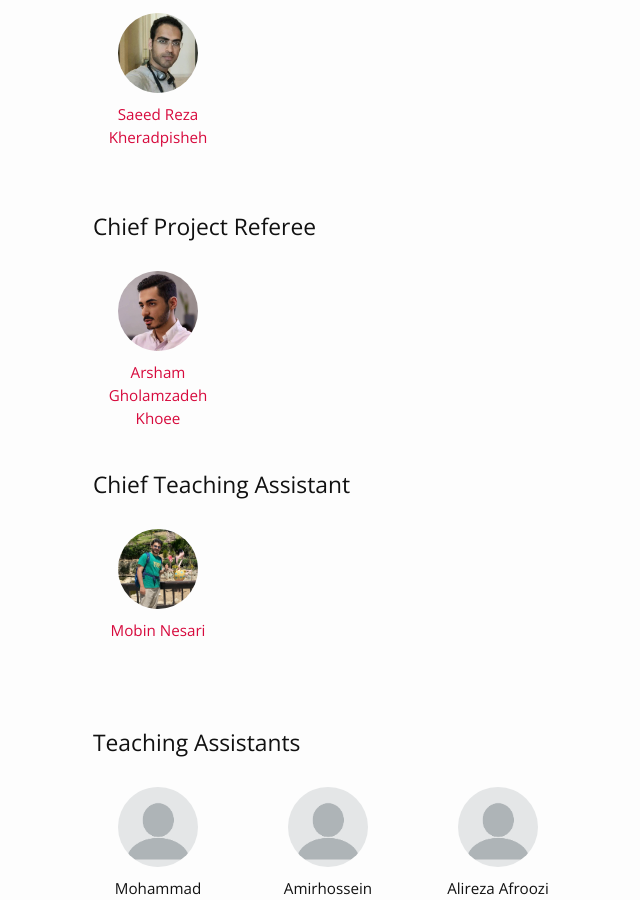
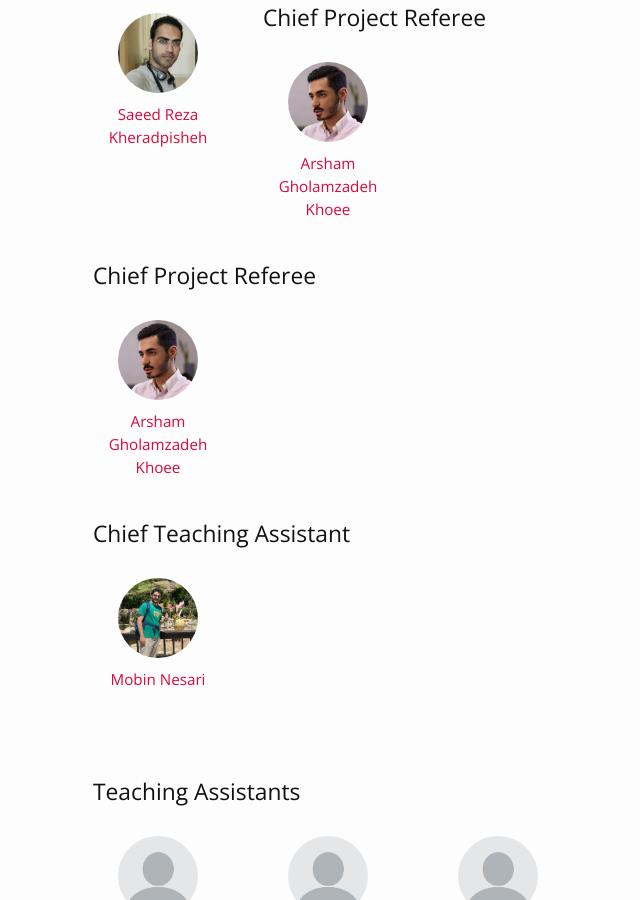
Before and after one commit to MobinNesari81/CS-AP, a Jekyll site: the page built from index.md, in a window 1280 px wide and 900 px high, scrolled down 732 px. Shown: the whole window, without its empty margins (102-742 px from the left). Built offline with Jekyll 4.4.1, drawn with Linux system fonts in a browser that asks for light colours; nearby versions of some CDN libraries.

```diff
--- a/_layouts/home.html
+++ b/_layouts/home.html
@@ -35,6 +35,20 @@ layout: default
             <div class="profile-pic-gallary">
                 <h2>Instructor</h2>
                 {% for ins in site.data.people.instructor %}
+                <div class="image--cover-container">
+                    <img src="{{ins.profile_pic | prepend: site.baseurl }}" class="image--cover">
+                    {% if ins.webpage %}
+                    <p><a href="{{ ins.webpage }}">{{ins.name}}</a></p>
+                    {% else %}
+                    <p>{{ins.name}}</p>
+                    {% endif %}
+                </div>
+                {% endfor %}
+            </div>
+
+            <div class="profile-pic-gallary">
+                <h2>Chief Project Referee</h2>
+                {% for ins in site.data.people.Chief_Project_Referee%}
                 <div class="image--cover-container">
                     <img src="{{ins.profile_pic | prepend: site.baseurl }}" class="image--cover">
                     {% if ins.webpage %}
```
